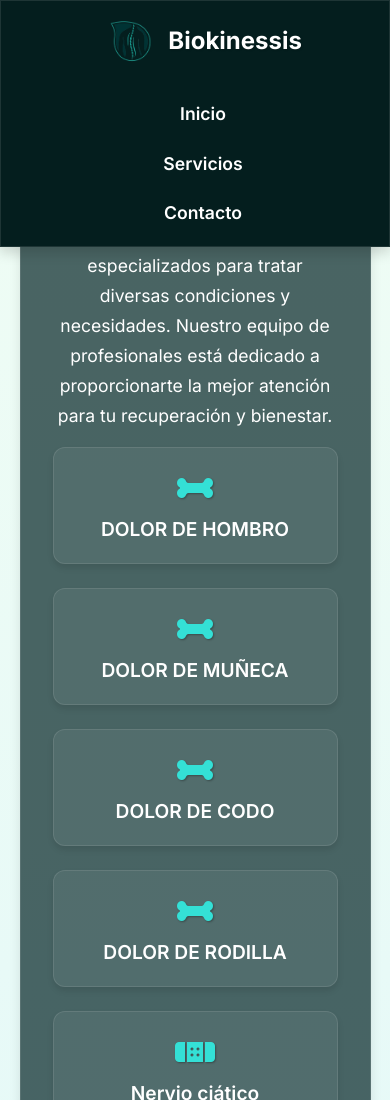
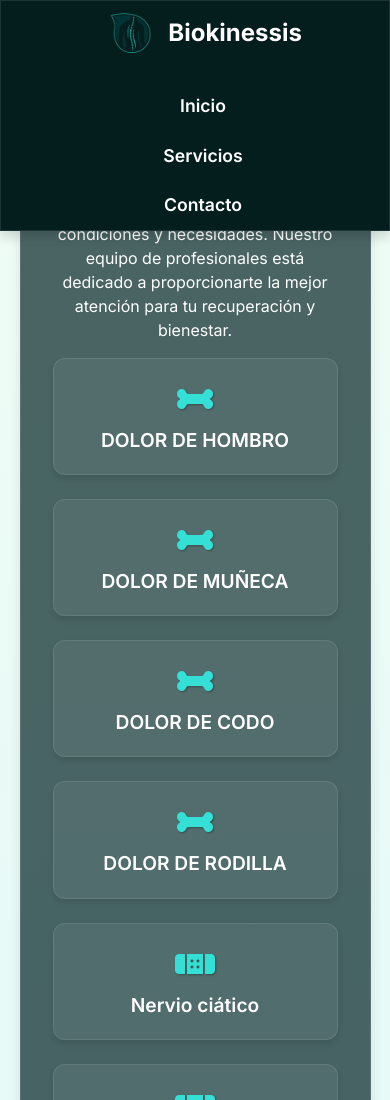
Before and after one commit to Elpeep27/Elpeep27.github.io, a plain HTML site: page ServiciosBio.html in a window 390 px wide. Shown: the top 1100 px of the page. Drawn offline with nearby package versions, Linux system fonts and the light colour scheme.

Commit message:
Update style.css

```diff
--- a/style.css
+++ b/style.css
@@ -12,8 +12,7 @@
   body {
     background-color: var(--color-fondo-claro);
     color: var(--color-cuaternario);
-  /* Eliminamos el background-image de aquí para unificar el estilo en un solo lugar */
-  margin: 0; /* Aseguramos que no haya margen extra en el body */
+    margin: 0;
     font-family: 'Inter', sans-serif;
   }
 
@@ -22,16 +21,16 @@ header.navbar {
     background-color: var(--color-fondo-oscuro);
     box-shadow: 0 6px 12px rgba(0, 0, 0, 0.15);
     border: 1px solid rgba(255, 255, 255, 0.1);
-  position: fixed; /* La barra de navegación se fija en la parte superior */
+    position: fixed;
     top: 0;
     left: 0;
     width: 100%;
-  z-index: 1000; /* Aseguramos que esté por encima de otros elementos */
+    z-index: 1000;
     display: flex;
     justify-content: space-between;
     align-items: center;
     padding: 0.5rem 1rem;
-  box-sizing: border-box; /* Incluimos el padding en el ancho total */
+    box-sizing: border-box;
   }
 
   header.navbar.scrolled {
@@ -101,7 +100,7 @@ nav ul li a:hover::after {
   }
 
   main {
-  margin-top: 4rem; /* Ajustamos el margen superior para evitar que el contenido se solape con la barra de navegación */
+    margin-top: 4rem;
     padding: 2rem;
     border-radius: 1rem;
     background-color: rgba(4, 36, 37, 0.7);
@@ -110,7 +109,7 @@ main {
     max-width: 90%;
     margin-left: auto;
     margin-right: auto;
-  box-sizing: border-box; /* Incluimos el padding y el border en el ancho y alto total */
+    box-sizing: border-box;
   }
 
   main section.bloquePrincipal {
@@ -384,3 +383,36 @@ main section.bloquePrincipal p#mision {
       margin-top: 8rem;
     }
   }
+
+  @media (max-width: 480px) {
+    header.navbar {
+      padding: 0.5rem;
+    }
+
+    .navbar-logo img {
+      height: 2.5rem;
+    }
+
+    .navbar-logo span {
+      font-size: 1.2rem;
+    }
+
+    nav ul li a {
+      font-size: 1rem;
+      padding: 0.5rem;
+    }
+
+    main {
+      margin-top: 7rem;
+      padding: 1rem;
+    }
+
+    main section.bloquePrincipal h2.titulo-principal {
+      font-size: 1.8rem;
+    }
+
+    main section.bloquePrincipal p {
+      font-size: 1rem;
+      line-height: 1.5;
+    }
+  }
```
Lines whose indentation alone changed are shown as unchanged.
